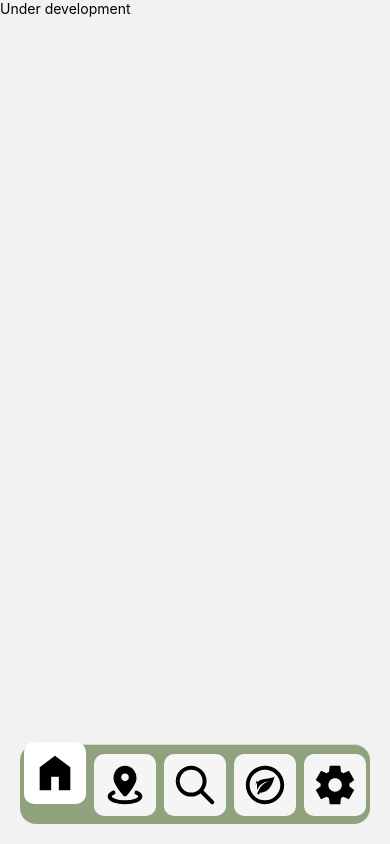
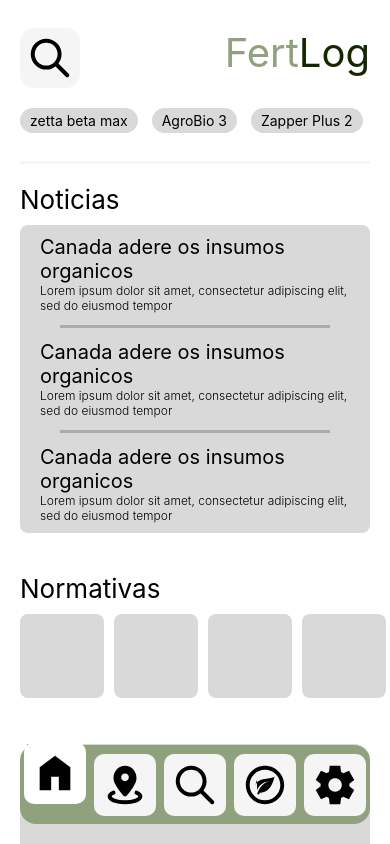
Before and after one commit to i3elj/fertlog, a React Native app: screen /Home in a window 390 px wide. Built offline with nearby package versions, Linux system fonts and the light colour scheme.

Commit message:
new homepage

```diff
--- a/src/views/home/index.jsx
+++ b/src/views/home/index.jsx
@@ -1,5 +1,29 @@
-import { View, Text } from 'react-native'
+import { View, Text, ScrollView, StyleSheet } from 'react-native'
+
+import News from './news'
+import LatestNormativas from './latestNormativas'
+import LatestAreas from './latestAreas'
+import LatestProdutos from './latestProdutos'
+
+import ScrollBack from '../../globals/scrollBack'
+import Header from '../../globals/header'
+import Line from '../../globals/line'
 
 export default function Home() {
-    return <Text>Under development</Text>
+    return <ScrollView contentContainerStyle={st.container}>
+        <Header />
+        <Line />
+        <News />
+        <LatestNormativas />
+        <LatestAreas />
+        <LatestProdutos />
+        <ScrollBack />
+    </ScrollView>
 }
+
+const st = StyleSheet.create({
+    container: {
+        paddingBottom: 120,
+        backgroundColor: '#fff',
+    },
+})
--- /dev/null
+++ b/src/views/home/latestAreas.jsx
@@ -0,0 +1,36 @@
+import { View, Text, ScrollView, StyleSheet } from 'react-native'
+
+import Theme from '../../globals/style-guide'
+
+export default function LatestAreas() {
+    return <View style={st.container}>
+        <Text style={st.title}>Areas</Text>
+        <View style={st.itemContainer}>
+            <View style={st.item}></View>
+            <View style={st.item}></View>
+        </View>
+    </View>
+}
+
+const st = StyleSheet.create({
+    container: {
+        gap: 10,
+        padding: 20,
+        backgroundColor: '#fff',
+    },
+
+    title: {
+        fontSize: 26,
+    },
+
+    itemContainer: {
+        flexDirection: 'column',
+        gap: 10,
+    },
+
+    item: {
+        height: 84,
+        borderRadius: 8,
+        backgroundColor: Theme.light.gray1,
+    },
+})
--- /dev/null
+++ b/src/views/home/latestNormativas.jsx
@@ -0,0 +1,48 @@
+import { View, Text, ScrollView, StyleSheet } from 'react-native'
+
+import Theme from '../../globals/style-guide'
+
+export default function LatestNormativas() {
+    return <View style={st.container}>
+        <Text style={st.title}>Normativas</Text>
+        <ScrollView
+            horizontal={true}
+            showsHorizontalScrollIndicator={false}
+            contentContainerStyle={st.itemContainer}
+        >
+            <View style={st.item}></View>
+            <View style={st.item}></View>
+            <View style={st.item}></View>
+            <View style={st.item}></View>
+            <View style={st.item}></View>
+            <View style={st.item}></View>
+            <View style={st.item}></View>
+        </ScrollView>
+    </View>
+}
+
+const st = StyleSheet.create({
+    container: {
+        gap: 10,
+        paddingLeft: 20,
+        paddingVertical: 20,
+        backgroundColor: '#fff',
+    },
+
+    title: {
+        fontSize: 26,
+    },
+
+    itemContainer: {
+        flexDirection: 'row',
+        gap: 10,
+        paddingRight: 20,
+    },
+
+    item: {
+        height: 84,
+        width: 84,
+        borderRadius: 8,
+        backgroundColor: Theme.light.gray1,
+    },
+})
--- /dev/null
+++ b/src/views/home/latestProdutos.jsx
@@ -0,0 +1,49 @@
+import { View, Text, ScrollView, StyleSheet } from 'react-native'
+
+import Theme from '../../globals/style-guide'
+
+export default function LatestProdutos() {
+    return <View style={st.container}>
+        <Text style={st.title}>Produtos</Text>
+        <ScrollView
+            horizontal={true}
+            showsHorizontalScrollIndicator={false}
+            contentContainerStyle={st.itemContainer}
+        >
+            <View style={st.item}></View>
+            <View style={st.item}></View>
+            <View style={st.item}></View>
+            <View style={st.item}></View>
+            <View style={st.item}></View>
+            <View style={st.item}></View>
+            <View style={st.item}></View>
+            <View style={st.item}></View>
+        </ScrollView>
+    </View>
+}
+
+const st = StyleSheet.create({
+    container: {
+        paddingVertical: 20,
+        paddingLeft: 20,
+        gap: 10,
+        backgroundColor: '#fff',
+    },
+
+    title: {
+        fontSize: 26,
+    },
+
+    itemContainer: {
+        flexDirection: 'row',
+        gap: 10,
+        paddingRight: 20,
+    },
+
+    item: {
+        height: 84,
+        width: 84,
+        borderRadius: 8,
+        backgroundColor: Theme.light.gray1,
+    },
+})
--- /dev/null
+++ b/src/views/home/news.jsx
@@ -0,0 +1,41 @@
+import { View, Text, ScrollView, StyleSheet } from 'react-native'
+
+import NewsItem from './newsItem'
+
+import Theme from '../../globals/style-guide'
+import Header from '../../globals/header'
+import Line from '../../globals/line'
+
+export default function News() {
+    return <View style={st.container}>
+       <View style={st.title}>
+           <Text style={st.titleText}>Noticias</Text>
+        </View>
+        <View style={st.feed}>
+            <NewsItem />
+            <Line style={{borderColor: "#ababab" }}/>
+            <NewsItem />
+            <Line style={{borderColor: "#ababab" }}/>
+            <NewsItem />
+        </View>
+    </View>
+}
+
+const st = StyleSheet.create({
+    container: {
+        padding: 20,
+        gap: 10,
+    },
+
+    titleText: {
+        fontSize: 26,
+    },
+
+    feed: {
+        gap: 12,
+        paddingHorizontal: 20,
+        paddingVertical: 10,
+        borderRadius: 8,
+        backgroundColor: Theme.light.gray1,
+    },
+})
--- /dev/null
+++ b/src/views/home/newsItem.jsx
@@ -0,0 +1,27 @@
+import { View, Text, ScrollView, StyleSheet } from 'react-native'
+
+import Theme from '../../globals/style-guide'
+import Header from '../../globals/header'
+import Line from '../../globals/line'
+
+export default function NewsItem() {
+    return <View style={st.news}>
+       <Text style={st.newsTitle}>
+           Canada adere os insumos organicos
+       </Text>
+       <Text style={st.newsSubTitle}>
+           Lorem ipsum dolor sit amet, consectetur adipiscing elit, sed do eiusmod tempor
+       </Text>
+    </View>
+}
+
+const st = StyleSheet.create({
+    newsTitle: {
+        fontSize: 20,
+    },
+
+    newsSubTitle: {
+        fontSize: 12,
+        fontWeight: 300,
+    },
+})
```
